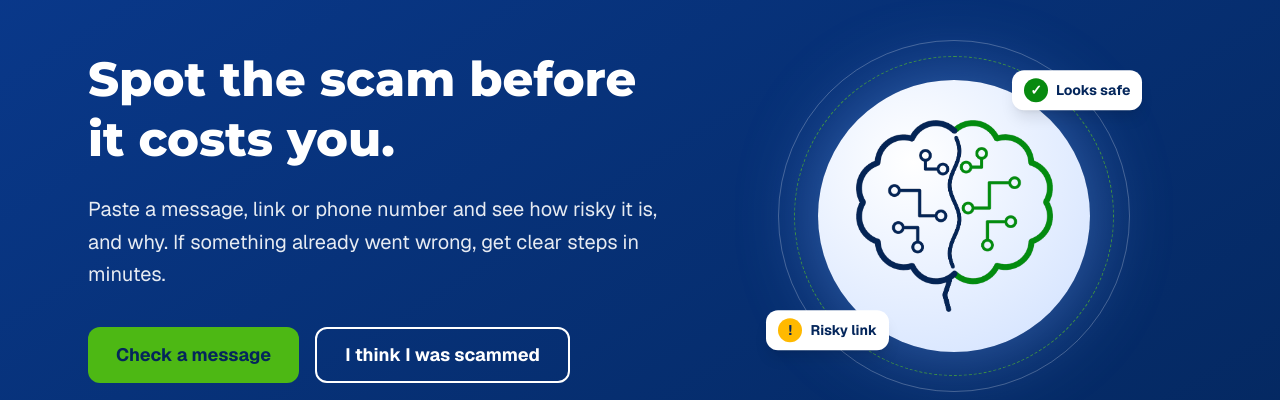
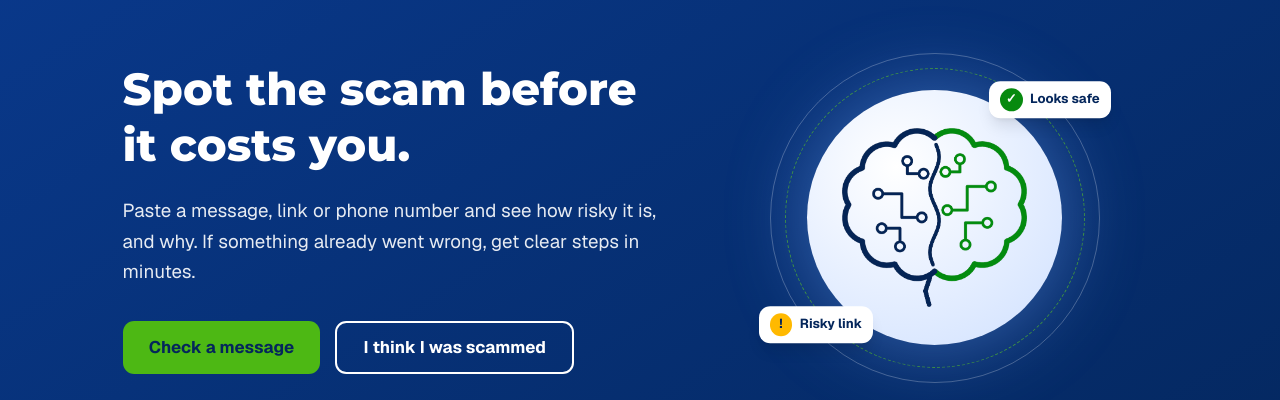
Before and after one commit to Nshutijuste/BE-CYBER-SMART, a Next.js app in the folder frontend/: page / in a window 1280 px wide. Shown: the part 160-560 px from the top of the page. Built offline with nearby package versions, Linux system fonts and the light colour scheme; no server answers.

Commit message:
fix: tag text spans and slightly smaller desktop scale

```diff
--- a/frontend/app/globals.css
+++ b/frontend/app/globals.css
@@ -30,3 +30,9 @@
     scroll-behavior: smooth;
   }
 }
+
+@media (min-width: 1024px) {
+  html {
+    font-size: 93.75%;
+  }
+}
--- a/frontend/components/Orb.tsx
+++ b/frontend/components/Orb.tsx
@@ -24,7 +24,7 @@ export default function Orb({ safe, risky }: { safe: string; risky: string }) {
         <span className="grid size-6 place-items-center rounded-full bg-brand-green text-white">
           ✓
         </span>
-        {safe}
+        <span>{safe}</span>
       </div>
       <div
         aria-hidden="true"
@@ -33,7 +33,7 @@ export default function Orb({ safe, risky }: { safe: string; risky: string }) {
         <span className="grid size-6 place-items-center rounded-full bg-amber-400 text-brand-navy">
           !
         </span>
-        {risky}
+        <span>{risky}</span>
       </div>
     </div>
   );
```
